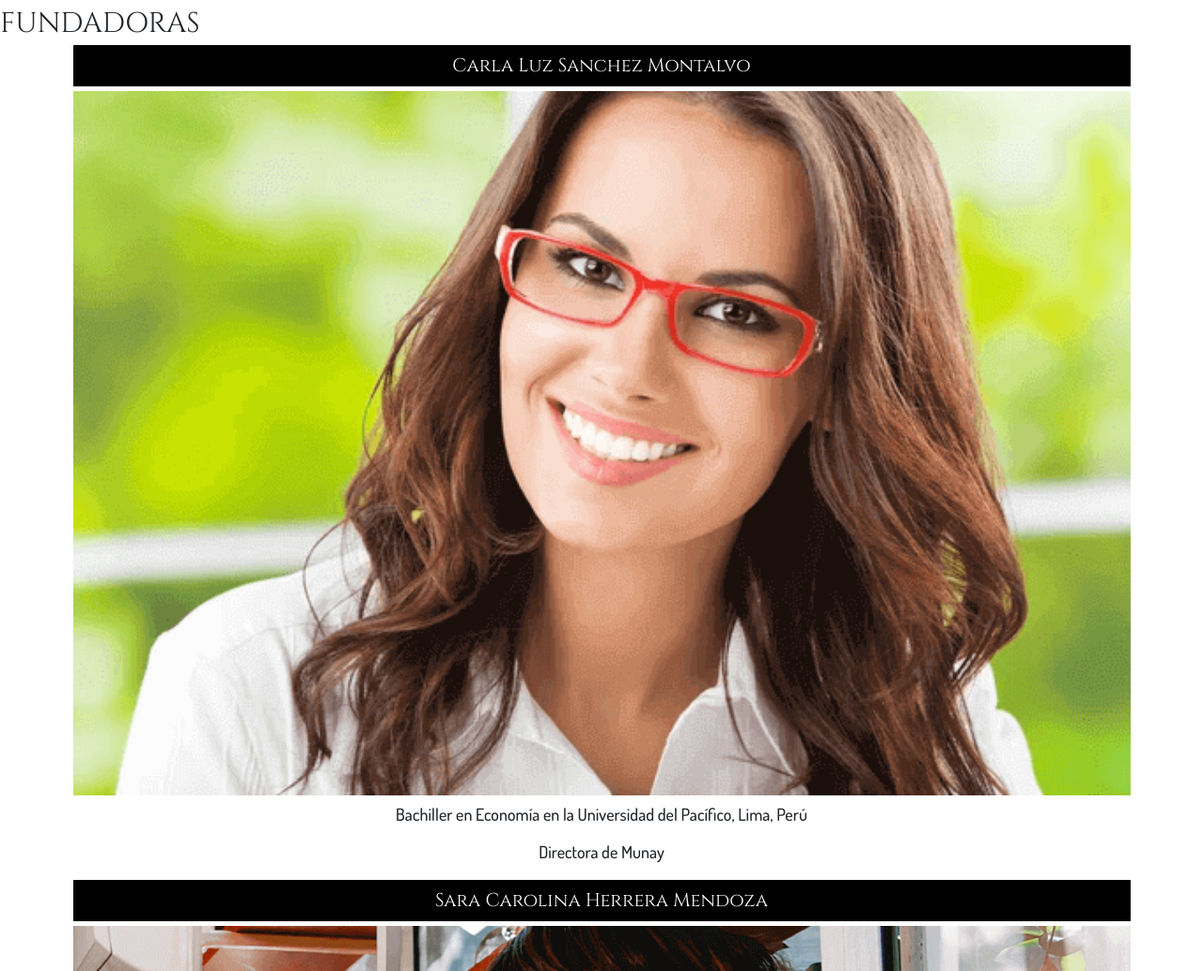
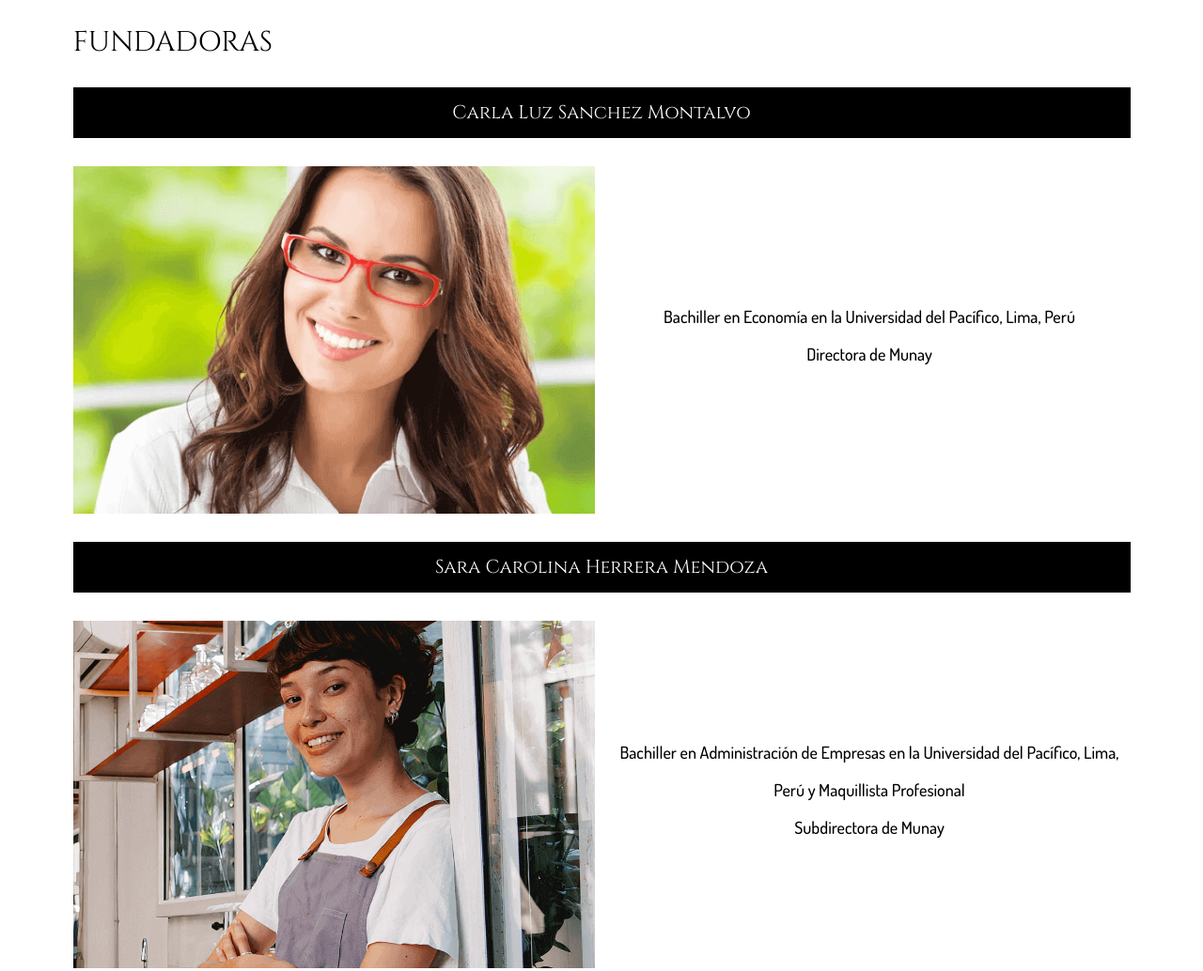
Before and after one commit to NicoleMariaMoralesRobladillo/Tienda-Virtual-Munay, a plain HTML site: page pages/conocenos.html in a window 1280 px wide. Shown: the part 529-1563 px from the top of the page at 94% size. Drawn offline with nearby package versions, Linux system fonts and the light colour scheme.

Commit message:
Editando founders de conocenos con Bootstrap

```diff
--- a/pages/conocenos.html
+++ b/pages/conocenos.html
@@ -117,21 +117,26 @@
         </div>
       </section>
       <!-- FOUNDERS -->
-      <section id="foundersSection">
-        <h2 id="foundersTitle" class="title title--subTitle1">FUNDADORAS</h2>
-        <article id="founder1" class="container">
-          <h3 class="title title--blackWhiteAndCenter title--subTitle2">
+      <section class="my-5">
+        <div class="container">
+          <h2 class="title title--subTitle1 text-black">FUNDADORAS</h2>
+        </div>
+        <div class="container mt-5">
+          <article>
+            <h3
+              class="title title--subTitle2 bg-black text-white text-center mt-5 p-4"
+            >
               Carla Luz Sanchez Montalvo
             </h3>
-          <div class="row">
+            <div class="row align-items-center mt-5">
               <img
-              class="column column--animatedLeft"
+                class="col-12 col-lg-6 col--animatedLeft"
                 src="../images/fundadora_1.png"
                 alt="fundadora_1"
                 loading="lazy"
               />
               <p
-              class="textDescription textDescription--center column column--animatedRight"
+                class="col-12 col-lg-6 col--animatedRight text-black text-center"
               >
                 Bachiller en Economía en la Universidad del Pacífico, Lima, Perú
                 <br />
@@ -139,19 +144,23 @@
               </p>
             </div>
           </article>
-        <article id="founder2" class="container">
-          <h3 class="title title--blackWhiteAndCenter title--subTitle2">
+        </div>
+        <div class="container mt-5">
+          <article>
+            <h3
+              class="title title--subTitle2 bg-black text-white text-center mt-5 p-4"
+            >
               Sara Carolina Herrera Mendoza
             </h3>
-          <div class="row">
+            <div class="row align-items-center mt-5">
               <img
-              class="column column--animatedLeft"
+                class="col-12 col-lg-6 col--animatedLeft"
                 src="../images/fundadora_2.png"
                 alt="fundadora_2"
                 loading="lazy"
               />
               <p
-              class="textDescription textDescription--center column column--animatedRight"
+                class="col-12 col-lg-6 col--animatedRight text-black text-center"
               >
                 Bachiller en Administración de Empresas en la Universidad del
                 Pacífico, Lima, Perú y Maquillista Profesional
@@ -160,6 +169,7 @@
               </p>
             </div>
           </article>
+        </div>
       </section>
     </main>
     <!-- FOOTER -->
```
Lines whose indentation alone changed are shown as unchanged.
